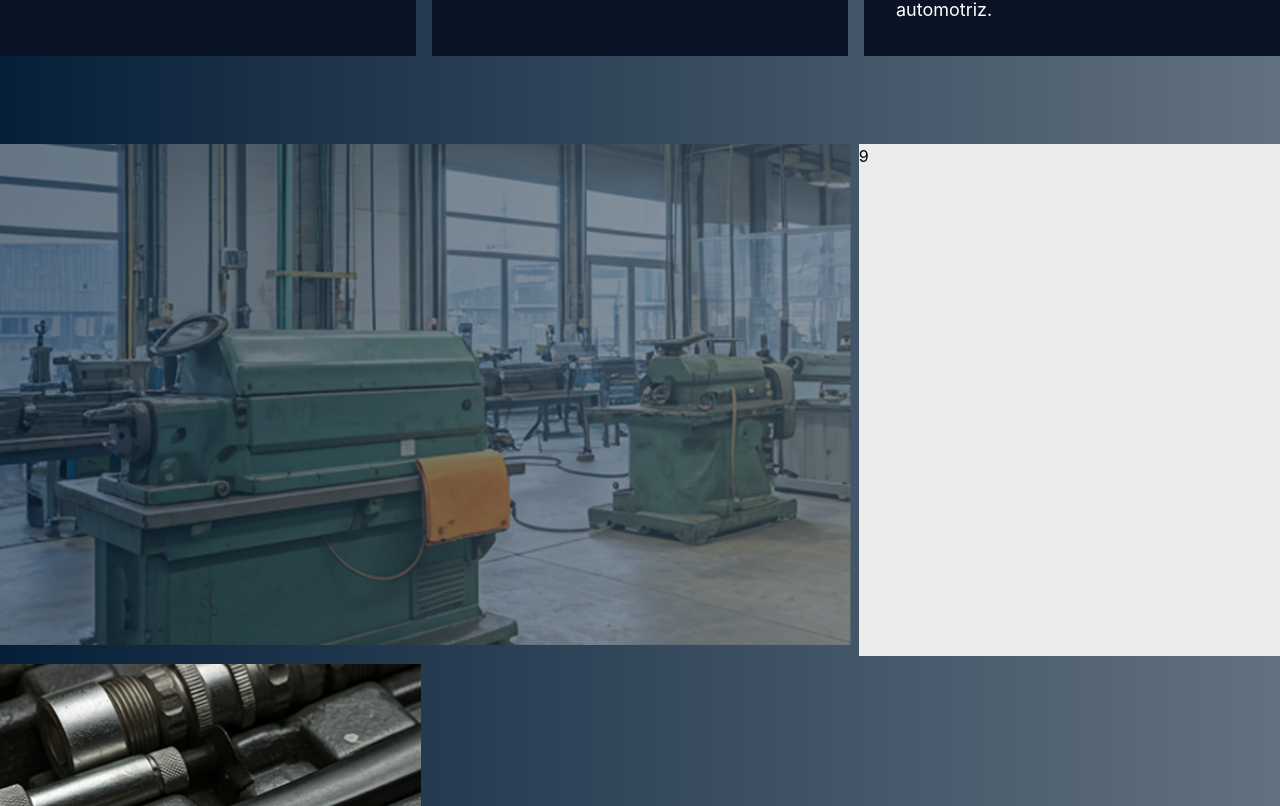
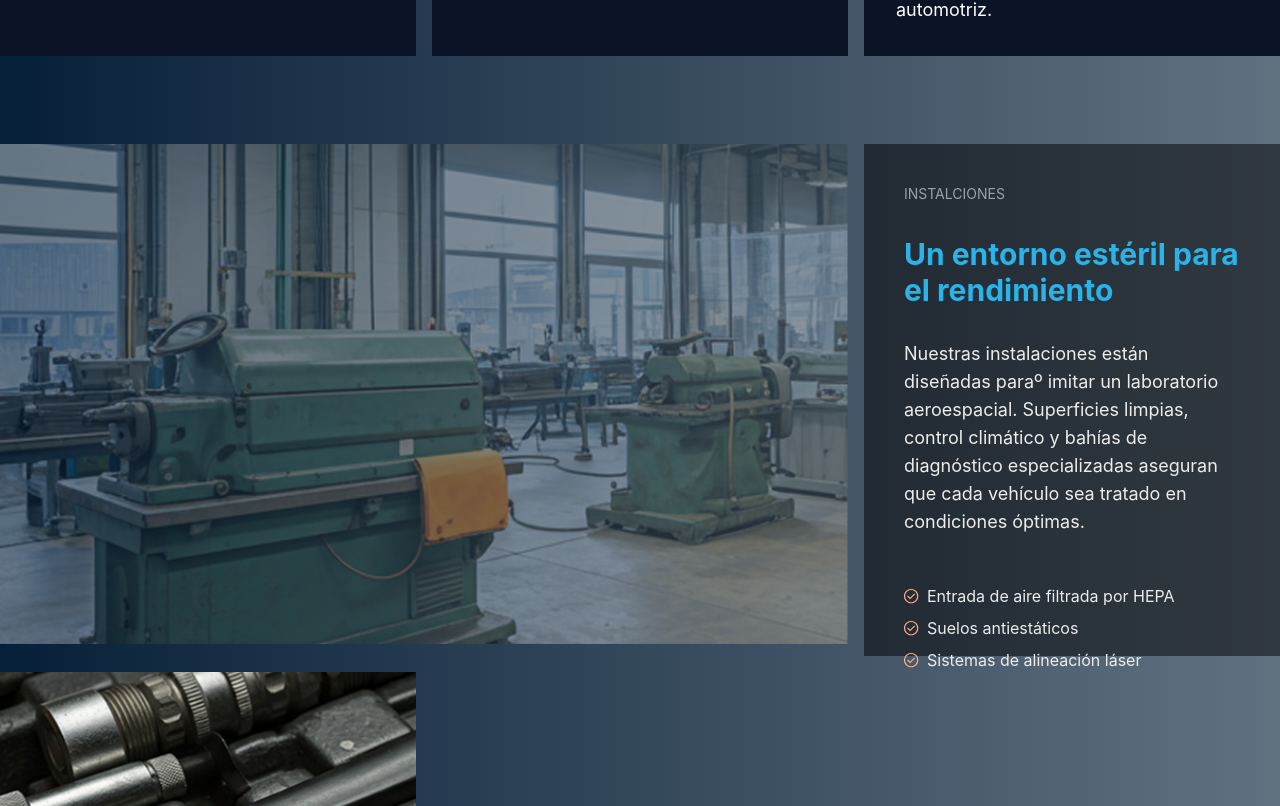
Before and after one commit to JuanDNJ/taller, a React (Vite) app: page /about in a window 1280 px wide. Shown: the part 1454-2260 px from the top of the page. Built offline with nearby package versions, Linux system fonts and the light colour scheme; no server answers.

Commit message:
feat: agregar nuevo componente SVG Ok y refactorizar Title y TitlePage para incluir nuevas propiedades

```diff
--- a/src/components/Title.tsx
+++ b/src/components/Title.tsx
@@ -2,17 +2,18 @@ import type { FC } from 'react'
 import { TAGS_SIZE, TITLE_SIZE } from '../config'
 
 type TitleProps = {
-  label: string,
-  tag?: 'h1' | 'h2' | 'h3' | 'h4' | 'h5' | 'h6'
-  size?: 'xl' | 'lg' | 'md' | 'sm' | 'xs'
-  color?: string
+  label: string;
+  tag?: 'h1' | 'h2' | 'h3' | 'h4' | 'h5' | 'h6';
+  size?: 'xl' | 'lg' | 'md' | 'sm' | 'xs';
+  color?: string;
+  className?: string;
 }
 
-const Title: FC<TitleProps> = ({ label, tag, size, color }) => {
+const Title: FC<TitleProps> = ({ label, tag, size, color, className  }) => {
   const Tag = tag || 'h1'
   return (
     <Tag
-      className={`${TAGS_SIZE[Tag]} ${color || 'text-title'} ${size && TITLE_SIZE[size]} font-bold`}
+      className={`${TAGS_SIZE[Tag]} ${color || 'text-title'} ${size && TITLE_SIZE[size]} font-bold ${className }`}
     >
       {label}
     </Tag>
--- a/src/components/TitlePage.tsx
+++ b/src/components/TitlePage.tsx
@@ -10,7 +10,6 @@ const TitlePage: FC<TitlePageProps> = ({ label, tag }) => {
     .replace('Taller Cloe', "<p class='text-bg'>Taller Cloe</p>")
     .replace('cuidado experto', "<span class='text-yellow-500'>CUIDADO EXPERTO</span>")
 
-
   const Tag = tag || 'h1'
   return (
     <Tag
--- a/src/pages/About.page.tsx
+++ b/src/pages/About.page.tsx
@@ -24,9 +24,17 @@ const LegacySvg = () => {
     </svg>
   )
 }
+const OkSvg = () => {
+  return (
+   <svg width="15" height="15" viewBox="0 0 15 15" fill="none" xmlns="http://www.w3.org/2000/svg">
+    <path
+        d="M6.06055 10.3153L11.1028 5.27305L10.3125 4.48268L6.06055 8.73461L3.92305 6.59711L3.13268 7.38747L6.06055 10.3153ZM7.12623 14.2499C6.14078 14.2499 5.2145 14.0629 4.3474 13.689C3.48029 13.315 2.72603 12.8074 2.08461 12.1663C1.44319 11.5251 0.935403 10.7712 0.561242 9.90448C0.187081 9.03776 0 8.11167 0 7.12623C0 6.14078 0.186998 5.2145 0.560993 4.3474C0.934988 3.48029 1.44255 2.72603 2.08369 2.08461C2.72482 1.44319 3.47875 0.935404 4.34547 0.561242C5.21219 0.187081 6.13827 0 7.12372 0C8.10917 0 9.03544 0.186998 9.90255 0.560993C10.7697 0.934988 11.5239 1.44255 12.1653 2.08369C12.8068 2.72482 13.3145 3.47875 13.6887 4.34547C14.0629 5.21219 14.2499 6.13827 14.2499 7.12372C14.2499 8.10917 14.0629 9.03544 13.689 9.90255C13.315 10.7696 12.8074 11.5239 12.1663 12.1653C11.5251 12.8068 10.7712 13.3145 9.90448 13.6887C9.03776 14.0629 8.11167 14.2499 7.12623 14.2499ZM7.12497 13.125C8.79997 13.125 10.2187 12.5437 11.3812 11.3812C12.5437 10.2187 13.125 8.79997 13.125 7.12497C13.125 5.44997 12.5437 4.03122 11.3812 2.86872C10.2187 1.70622 8.79997 1.12497 7.12497 1.12497C5.44997 1.12497 4.03122 1.70622 2.86872 2.86872C1.70622 4.03122 1.12497 5.44997 1.12497 7.12497C1.12497 8.79997 1.70622 10.2187 2.86872 11.3812C4.03122 12.5437 5.44997 13.125 7.12497 13.125Z"
+        fill="#FFB690" />
+</svg>
+  )
+}
 type LegacyProps = { title: string, description: string, icon?: JSX.Element }
 const AboutPage: FC = () => {
-
   const [items] = useState<LegacyProps[]>([
     {
       title: 'Taller de Precisión',
@@ -43,7 +51,7 @@ const AboutPage: FC = () => {
       description: 'Diseñamos soluciones a medida para cada vehículo, fusionando arte y ciencia automotriz.',
       icon: <LegacySvg />
     }
-  ]);
+  ])
 
   const uiTitle = ('La Precisión es nuestro único Estándar').replace('único Estándar', "<span class='text-yellow-500'>ÚNICO ESTÁNDAR</span>")
   return (
@@ -103,9 +111,26 @@ const AboutPage: FC = () => {
               ))}
             </article>
           </section>
-          <section className="my-22 grid grid-flow-row auto-rows-[512px] grid-cols-12 gap-2 overflow-hidden">
-            <img className="row-1 col-span-8 w-full object-cover " src={entorno} alt="Entorno del taller" />
-            <div className='row-1 col-span-4 bg-main'>9</div>
+          <section className="my-22 grid grid-flow-row auto-rows-[512px] grid-cols-12 gap-4 overflow-hidden">
+            <img className="row-1 col-span-8 w-full max-h-[512px] object-cover " src={entorno} alt="Entorno del taller" />
+            <div className="row-1 col-span-4 bg-black/50 flex flex-col p-6">
+            <span className="p-4 rounded-sm text-gray-400 text-sm mb-4">INSTALCIONES</span>
+              <div className="flex flex-col gap-4">
+                <Title  label="Un entorno estéril para el rendimiento" className="px-4" />
+                <p className='text-main text-lg mt-4 px-4 mb-4'>
+                  Nuestras instalaciones están diseñadas paraº
+                  imitar un laboratorio aeroespacial. Superficies
+                  limpias, control climático y bahías de diagnóstico
+                  especializadas aseguran que cada vehículo sea
+                  tratado en condiciones óptimas.
+                </p>
+                <ul className='p-4 text-main space-y-2'>
+                  <li className='flex items-center gap-2'><OkSvg /> Entrada de aire filtrada por HEPA</li>
+                  <li className='flex items-center gap-2'><OkSvg /> Suelos antiestáticos</li>
+                  <li className='flex items-center gap-2'><OkSvg /> Sistemas de alineación láser</li>
+                </ul>
+              </div>
+            </div>
             <img className="row-2 col-span-4 w-full object-cover" src={details} alt="Herramientas de alta gama" />
           </section>
         </Container>
```
Also changed, not shown: src/assets/ok.svg (added).
